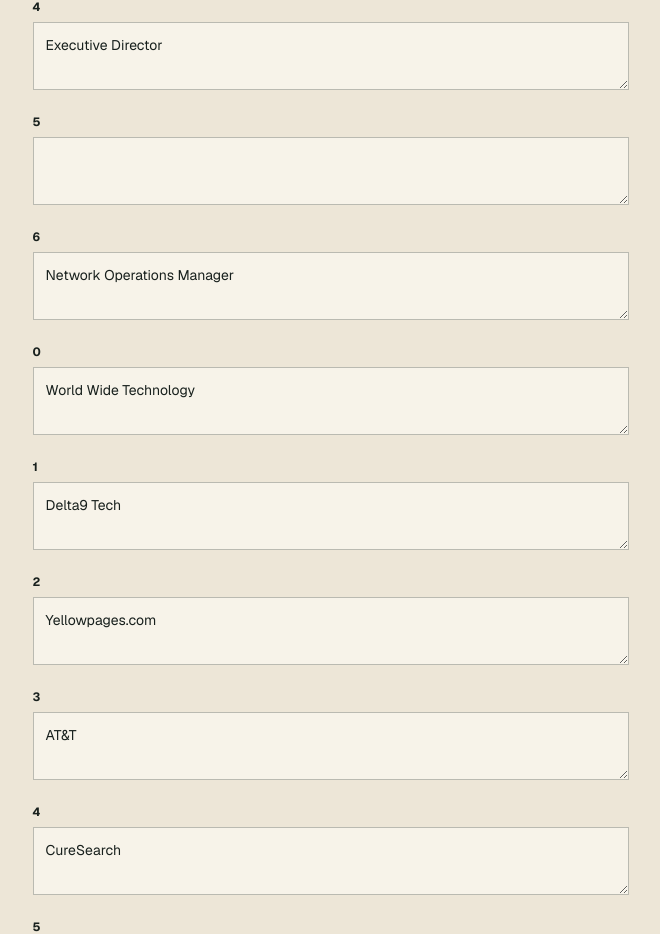
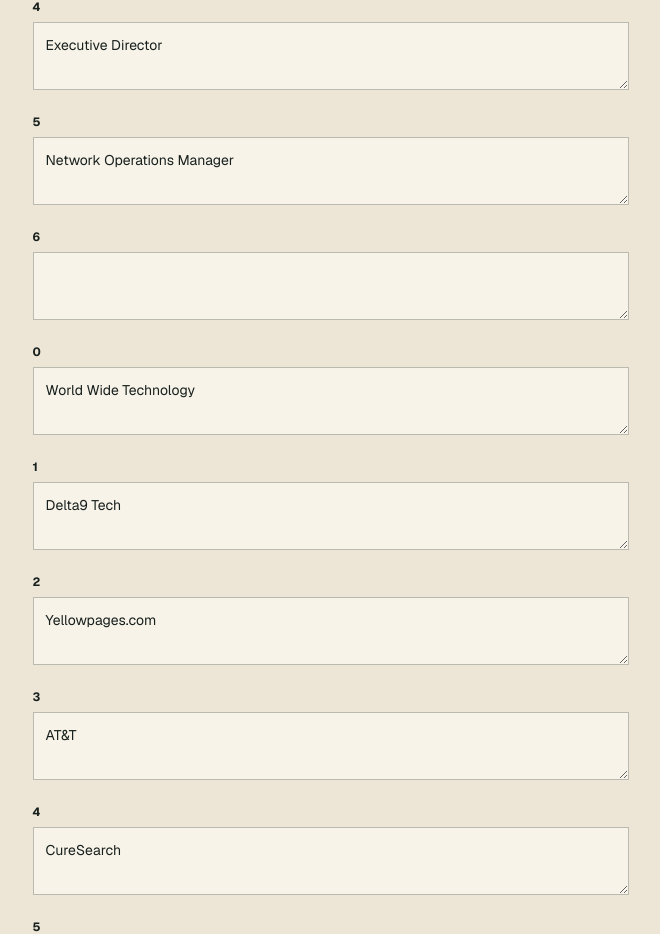
Before and after one commit to andykumeda/andy-kumeda-site, a Next.js app: page /editor in a window 1280 px wide. Shown: the part 3679-4613 px from the top of the page, without its empty margins (57-717 px from the left). Built offline with nearby package versions, Linux system fonts and the light colour scheme.

Commit message:
Publish site updates from local editor

```diff
--- a/app/site-content.ts
+++ b/app/site-content.ts
@@ -38,8 +38,8 @@ export const defaultSiteContent = {
       "Principal Consultant",
       "IT Director",
       "Executive Director",
-      "",
-      "Network Operations Manager"
+      "Network Operations Manager",
+      ""
     ],
     "organizations": [
       "World Wide Technology",
```
